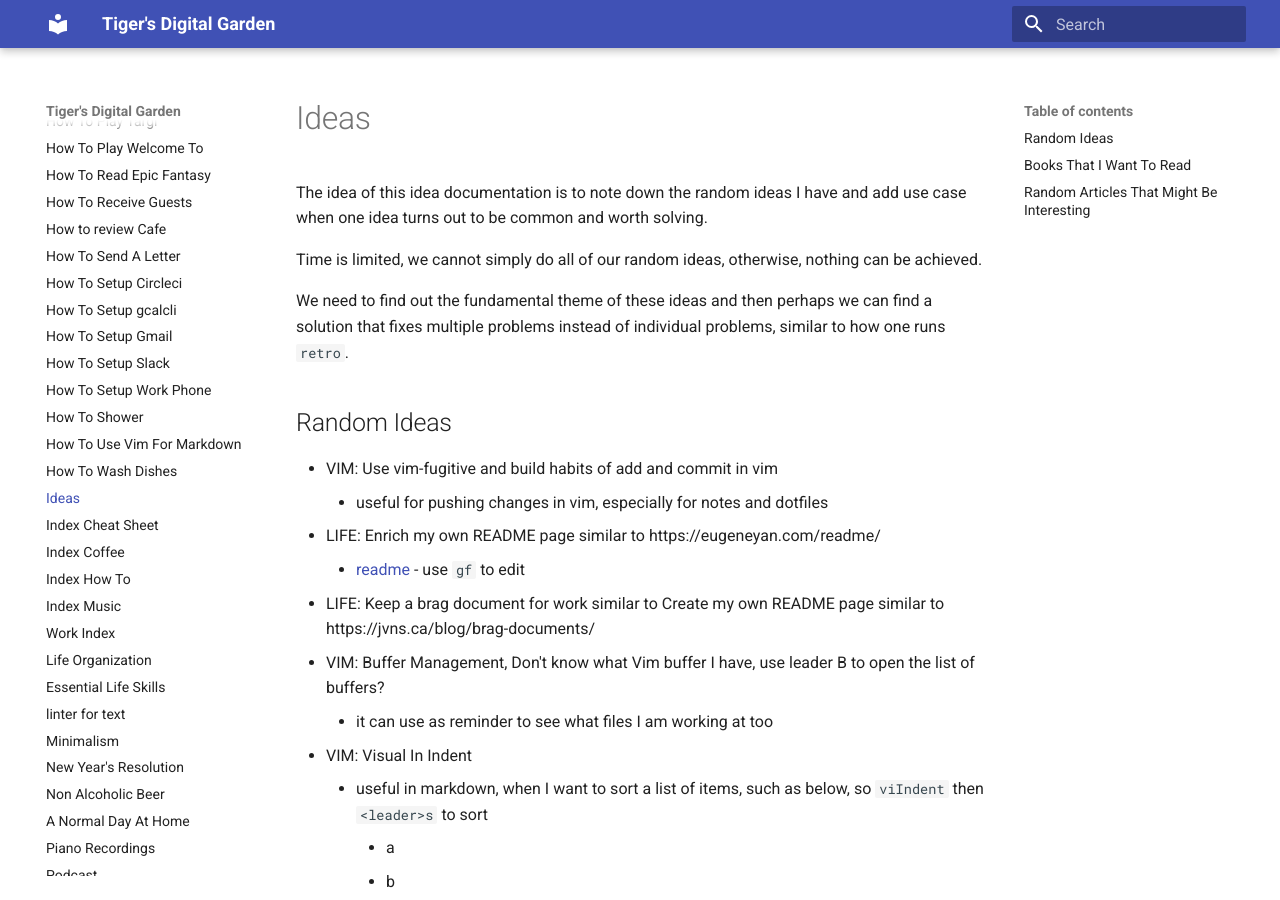
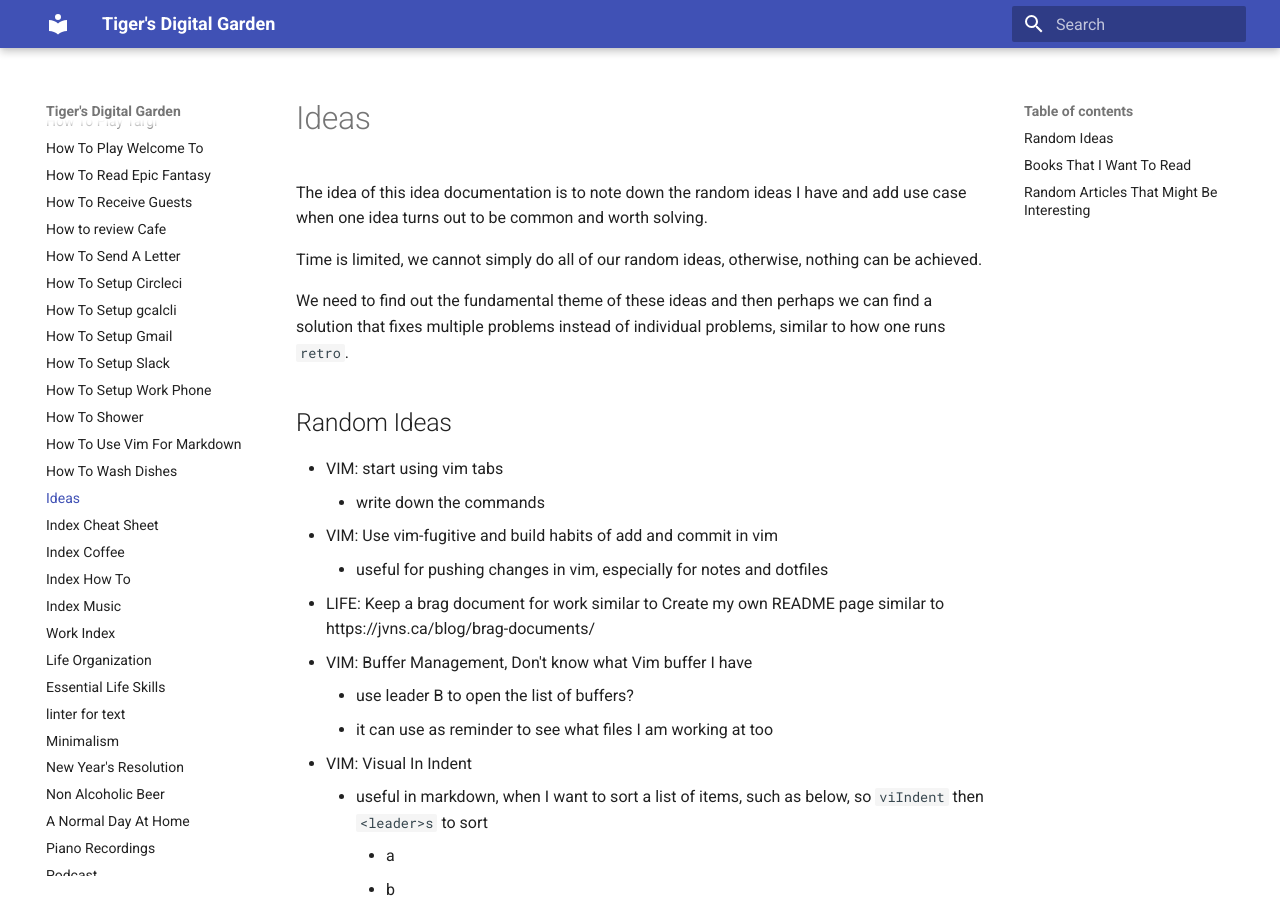
Before and after one commit to ynotstartups/notes, an MkDocs documentation site: the page built from notes/ideas.md, in a window 1280 px wide and 900 px high. Built offline with MkDocs 1.6.1 and Material for MkDocs 9.7.7, drawn with Linux system fonts in a browser that asks for light colours; some of the changed text lies outside the part shown.

Commit message:
add ideas

```diff
--- a/notes/ideas.md
+++ b/notes/ideas.md
@@ -8,12 +8,13 @@ We need to find out the fundamental theme of these ideas and then perhaps we can
 
 ## Random Ideas
 
+- VIM: start using vim tabs
+  - write down the commands
 - VIM: Use vim-fugitive and build habits of add and commit in vim
   - useful for pushing changes in vim, especially for notes and dotfiles
-- LIFE: Enrich my own README page similar to https://eugeneyan.com/readme/
-  - [readme](./readmereadme.md) - use `gf` to edit
 - LIFE: Keep a brag document for work similar to Create my own README page similar to https://jvns.ca/blog/brag-documents/
-- VIM: Buffer Management, Don't know what Vim buffer I have, use leader B to open the list of buffers?
+- VIM: Buffer Management, Don't know what Vim buffer I have
+  - use leader B to open the list of buffers?
   - it can use as reminder to see what files I am working at too
 - VIM: Visual In Indent
   - useful in markdown, when I want to sort a list of items, such as below, so `viIndent` then `<leader>s` to sort
```
Also changed, not shown: other parts of notes/ideas.md (+1 -0 lines).
